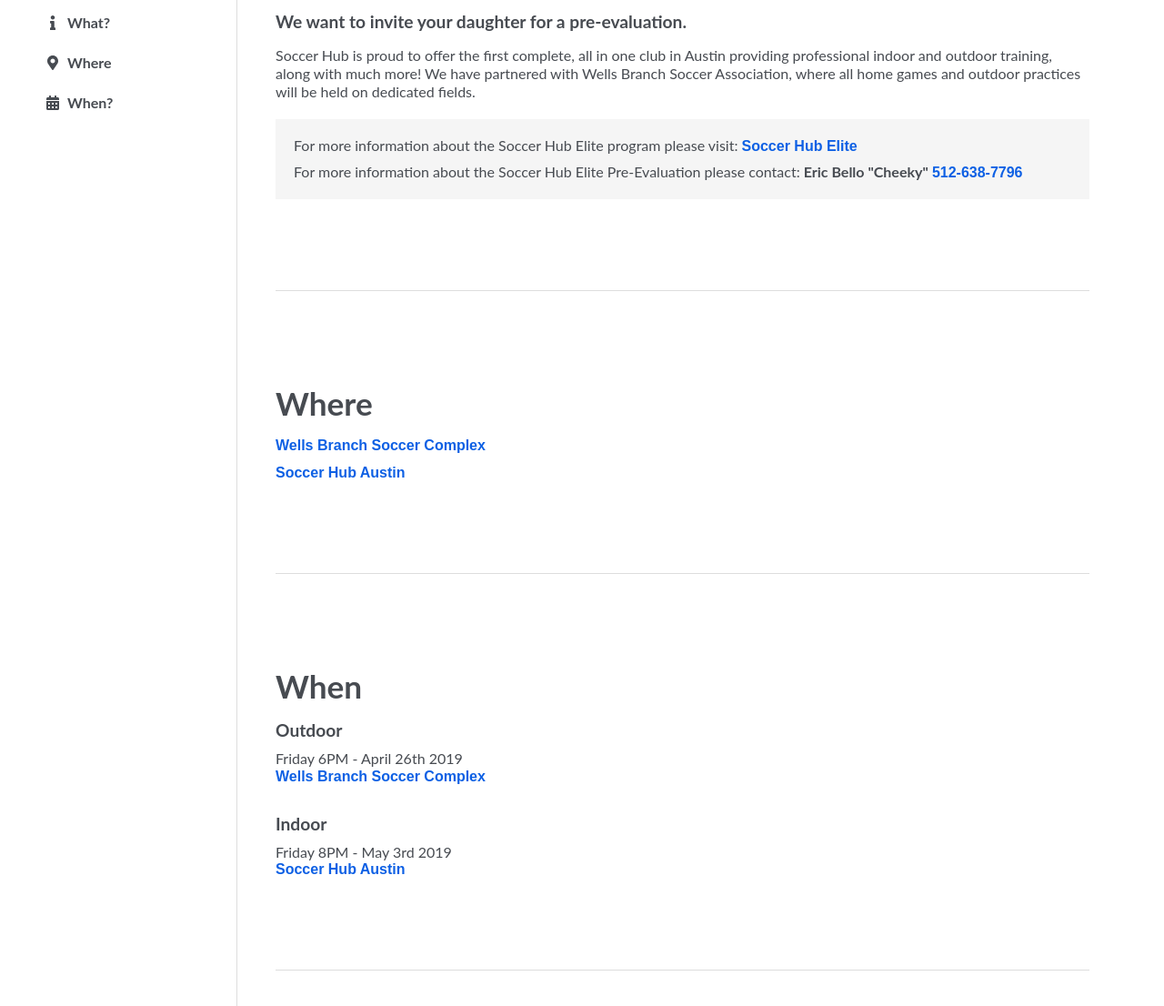
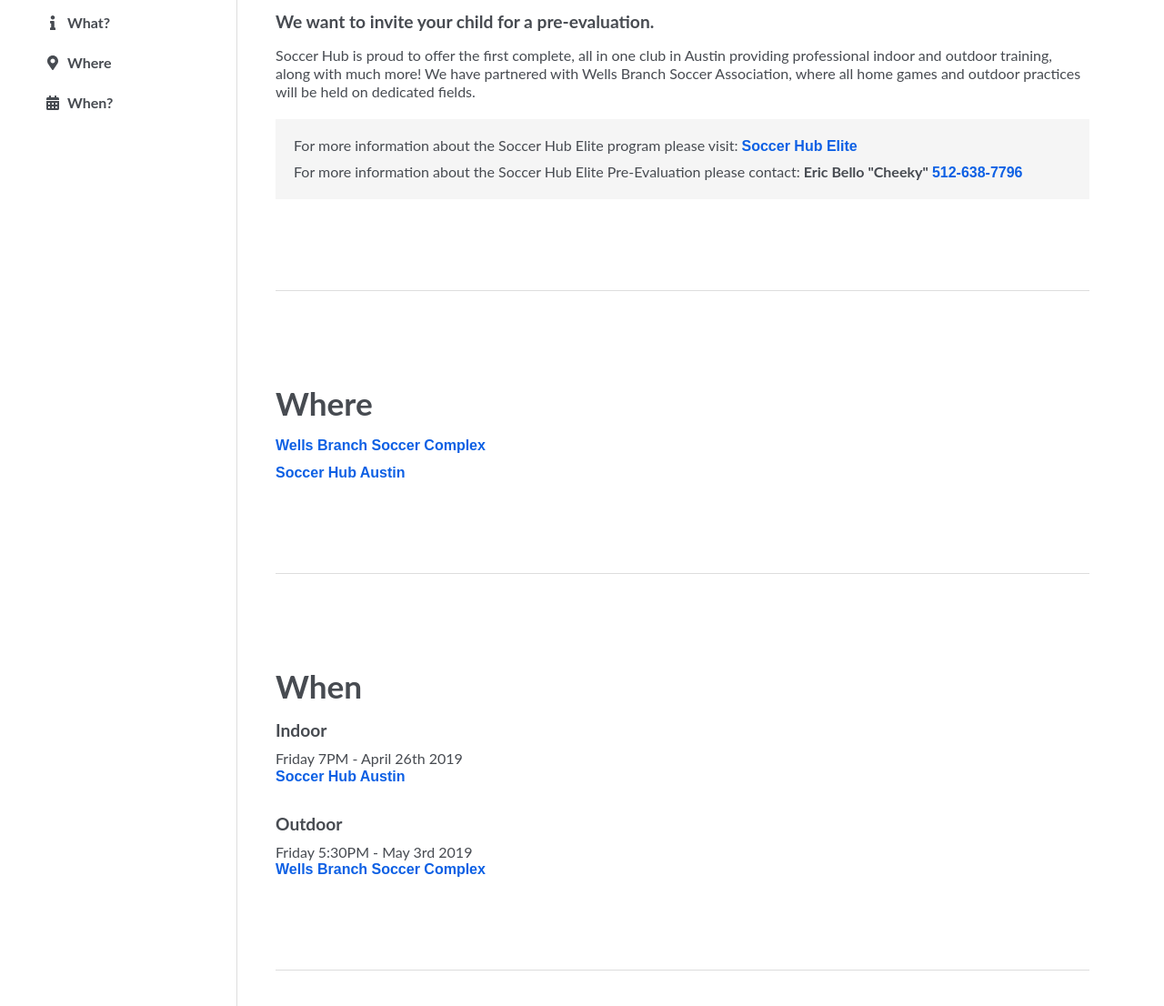
Before and after one commit to diggs00/huball, a plain HTML site: page index.html in a window 1280 px wide. Shown: the part 672-1778 px from the top of the page at 91% size. Drawn offline with nearby package versions, Linux system fonts and the light colour scheme; a script that the page names is missing; a web font is replaced by a local one.

Commit message:
first commit

```diff
--- a/index.html
+++ b/index.html
@@ -76,7 +76,7 @@
 								<article>
 									<h2 class="sg">What</h2>
 
-									<h3 class="sg">We want to invite your daughter for a pre-evaluation.</h3>
+									<h3 class="sg">We want to invite your child for a pre-evaluation.</h3>
 
 									<p class="sg">Soccer Hub is proud to offer the first complete, all in one club in Austin providing professional indoor and outdoor training, along with much more! We have partnered with Wells Branch Soccer Association, where all home games and outdoor practices will be held on dedicated fields.</p>
 
@@ -123,8 +123,8 @@
 								<article>
 									<h2 class="sg">When</h2>
 									<ul class="sg">
-										<li class="mb-medium"><h3 class="sg mb-small">Outdoor</h3>Friday 6PM - April 26th 2019<p><a href="https://www.google.com/maps/place/Wells+Branch+Soccer+Complex/@30.460067,-97.691086,15z/data=!4m5!3m4!1s0x0:0x206f6cab10a6d449!8m2!3d30.460067!4d-97.691086" target="_blank">Wells Branch Soccer Complex</a></p></li>
-										<li><h3 class="sg mb-small">Indoor</h3>Friday 8PM - May 3rd 2019									<p><a href="							https://www.google.com/maps/place/Soccer+Hub/@30.4727922,-97.7971946,15z/data=!4m2!3m1!1s0x0:0xbc4f52b1348e5103?sa=X&ved=2ahUKEwiU14TT2-bhAhUD7awKHYsFC3EQ_BIwEnoECAoQCA" target="_blank">Soccer Hub Austin</a></p></li>
+										<li class="mb-medium"><h3 class="sg mb-small">Indoor</h3>Friday 7PM - April 26th 2019<p><a href="							https://www.google.com/maps/place/Soccer+Hub/@30.4727922,-97.7971946,15z/data=!4m2!3m1!1s0x0:0xbc4f52b1348e5103?sa=X&ved=2ahUKEwiU14TT2-bhAhUD7awKHYsFC3EQ_BIwEnoECAoQCA" target="_blank">Soccer Hub Austin</a></p></li>
+										<li><h3 class="sg mb-small">Outdoor</h3>Friday 5:30PM - May 3rd 2019									<p><a href="https://www.google.com/maps/place/Wells+Branch+Soccer+Complex/@30.460067,-97.691086,15z/data=!4m5!3m4!1s0x0:0x206f6cab10a6d449!8m2!3d30.460067!4d-97.691086" target="_blank">Wells Branch Soccer Complex</a></p></li>
 									</ul>
 
 
```
